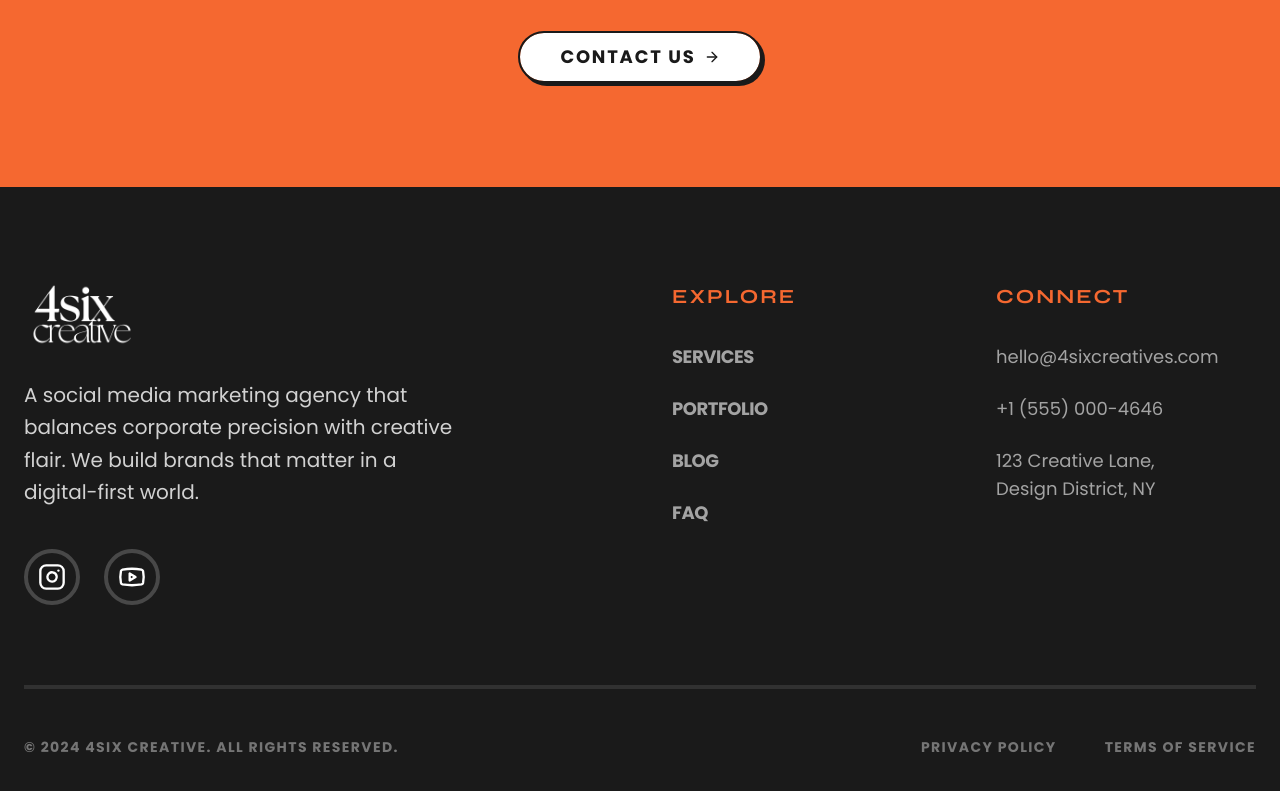
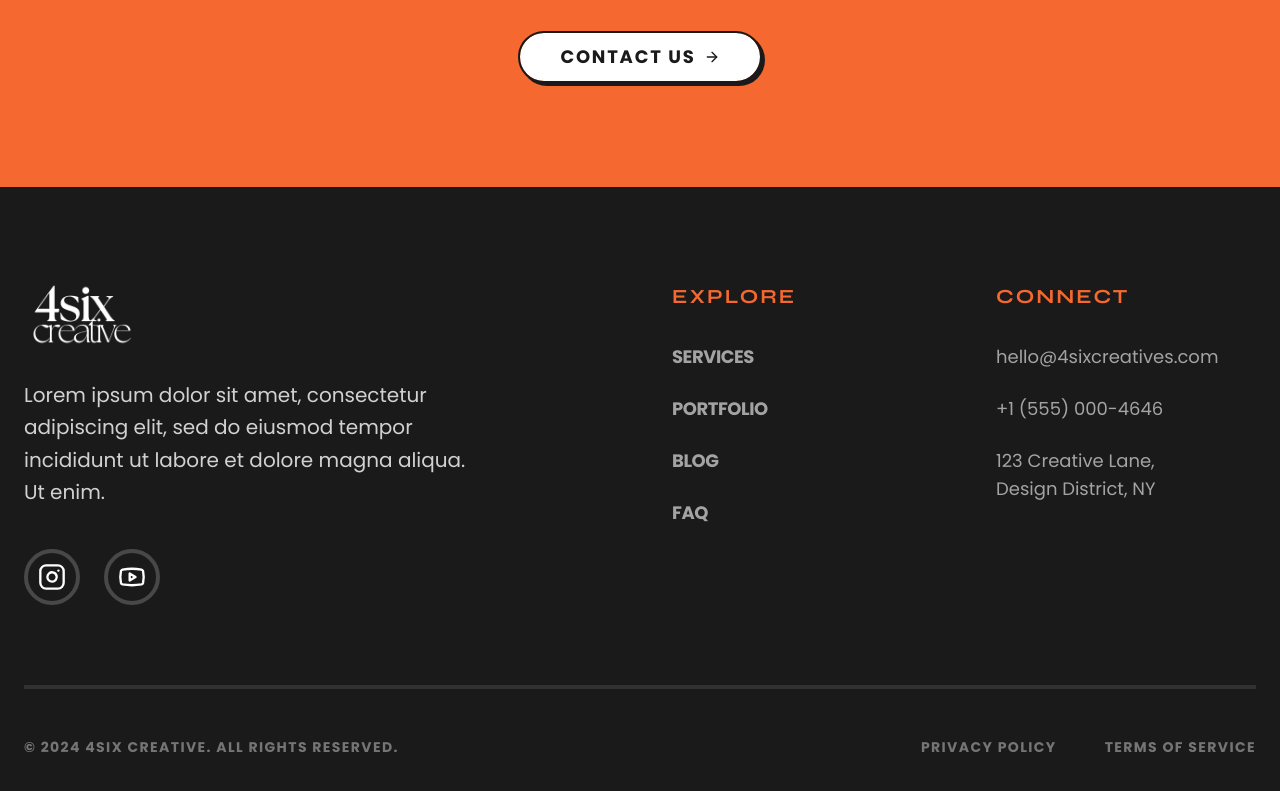
Before and after one commit to Hanzm10/4six-creative, a React (Vite) app: page /faq in a window 1280 px wide. Shown: the part 3767-4558 px from the top of the page. Built offline with nearby package versions, Linux system fonts and the light colour scheme; a web font is replaced by a local one.

Commit message:
content: replace body copy with Lorem Ipsum across sections and data files

```diff
--- a/src/components/sections/CEOSection.tsx
+++ b/src/components/sections/CEOSection.tsx
@@ -31,16 +31,16 @@ export function CEOSection() {
             </h2>
             <div className="space-y-4 md:space-y-6 text-base sm:text-lg md:text-xl text-brand-dark/90 leading-relaxed font-medium text-left">
               <p>
-                I left teaching in 2020 to build a business for the first time, and it didn't take long to realize I'd found something that actually fit my personality more than any job ever had before.
+                Lorem ipsum dolor sit amet, consectetur adipiscing elit, sed do eiusmod tempor incididunt ut labore et dolore magna aliqua. Ut enim ad minim veniam, quis nostrud exercitation ullamco laboris.
               </p>
               <p>
-                Growing up, I was never the kid bringing home trophies or pulling straight A's. I didn't stick to one thing for long, and I genuinely thought something was wrong with me. Turns out, I just liked a lot of things a little bit.
+                Lorem ipsum dolor sit amet, consectetur adipiscing elit, sed do eiusmod tempor incididunt ut labore et dolore magna aliqua. Ut enim ad minim veniam, quis nostrud exercitation ullamco laboris nisi ut aliquip ex ea commodo consequat.
               </p>
               <p>
-                <strong className="text-brand-dark font-bold">And that is exactly why social media management clicked for me.</strong> It didn't require being the absolute best at one singular skill. It rewards being good at many different things— and that is what has made me great (and able to make a lot of money).
+                <strong className="text-brand-dark font-bold">Lorem ipsum dolor sit amet, consectetur adipiscing elit.</strong> Sed do eiusmod tempor incididunt ut labore et dolore magna aliqua. Ut enim ad minim veniam, quis nostrud exercitation ullamco laboris nisi ut aliquip ex ea commodo consequat. Duis aute.
               </p>
               <p>
-                Then I started sharing my story, and I was amazed after I received hundreds of DMs from other women who said "that's exactly how I feel."
+                Lorem ipsum dolor sit amet, consectetur adipiscing elit, sed do eiusmod tempor incididunt ut labore et dolore magna aliqua. Ut enim.
               </p>
             </div>
           </div>
--- a/src/components/sections/ProcessSection.tsx
+++ b/src/components/sections/ProcessSection.tsx
@@ -14,16 +14,16 @@ export function ProcessSection() {
             Our <span className="text-brand-lavender italic">Creative</span> Workflow
           </h2>
           <p className="text-lg md:text-xl text-white/80 max-w-2xl mx-auto">
-            How we turn your vision into a high-performing digital ecosystem.
+            Lorem ipsum dolor sit amet, consectetur adipiscing elit, sed.
           </p>
         </div>
 
         <div className="grid md:grid-cols-4 gap-8">
           {[
-            { step: "01", title: "Discovery", desc: "Deep dive into your brand, goals, and audience.", color: "bg-brand-lavender" },
-            { step: "02", title: "Strategy", desc: "Crafting a unique roadmap for your social growth.", color: "bg-brand-peach" },
-            { step: "03", title: "Execution", desc: "High-quality content creation and distribution.", color: "bg-brand-green" },
-            { step: "04", title: "Optimization", desc: "Analyzing data to scale what works best.", color: "bg-brand-orange" }
+            { step: "01", title: "Discovery", desc: "Lorem ipsum dolor sit amet, consectetur adipiscing.", color: "bg-brand-lavender" },
+            { step: "02", title: "Strategy", desc: "Lorem ipsum dolor sit amet, consectetur adipiscing.", color: "bg-brand-peach" },
+            { step: "03", title: "Execution", desc: "Lorem ipsum dolor sit amet.", color: "bg-brand-green" },
+            { step: "04", title: "Optimization", desc: "Lorem ipsum dolor sit amet, consectetur.", color: "bg-brand-orange" }
           ].map((item, idx) => (
             <motion.div
               key={idx}
--- a/src/components/sections/TestimonialsSection.tsx
+++ b/src/components/sections/TestimonialsSection.tsx
@@ -6,28 +6,28 @@ const testimonials = [
     name: "Jasmine R.",
     handle: "@jasminebeautyco",
     role: "Beauty Brand Founder",
-    quote: "4Six Creative completely transformed our Instagram presence. Within 3 months we went from 2K to 18K followers and our DMs were flooded with inquiries. They don't just post — they build a brand.",
+    quote: "Lorem ipsum dolor sit amet, consectetur adipiscing elit. Sed do eiusmod tempor incididunt ut labore et dolore magna aliqua. Ut enim ad minim veniam, quis nostrud exercitation ullamco laboris nisi.",
     accent: "bg-brand-lavender",
   },
   {
     name: "Marcus T.",
     handle: "@marcusfitlife",
     role: "Fitness Coach",
-    quote: "I was skeptical at first but the results speak for themselves. My content finally looks like it belongs next to the biggest names in the industry. ROI has been insane.",
+    quote: "Lorem ipsum dolor sit amet, consectetur adipiscing elit. Sed do eiusmod tempor incididunt ut labore et dolore magna aliqua. Ut enim ad minim veniam, quis nostrud.",
     accent: "bg-brand-peach",
   },
   {
     name: "Priya S.",
     handle: "@priyaeats",
     role: "Food Creator & Restaurateur",
-    quote: "The strategy they built for us was unlike anything I'd seen. Every post has a purpose. We sold out our pop-up event in under 48 hours purely through social.",
+    quote: "Lorem ipsum dolor sit amet, consectetur adipiscing elit. Sed do eiusmod tempor incididunt ut labore et dolore magna aliqua. Ut enim ad minim veniam, quis.",
     accent: "bg-brand-green",
   },
   {
     name: "Derek W.",
     handle: "@derekwlifestyle",
     role: "Lifestyle Influencer",
-    quote: "Working with 4Six feels like having an in-house creative team that actually gets your vision. The visuals, the captions, the timing — everything is dialed in.",
+    quote: "Lorem ipsum dolor sit amet, consectetur adipiscing elit. Sed do eiusmod tempor incididunt ut labore et dolore magna aliqua. Ut enim ad minim veniam.",
     accent: "bg-brand-orange",
   },
 ];
@@ -71,7 +71,7 @@ export function TestimonialsSection() {
             </h2>
           </div>
           <p className="max-w-sm text-brand-dark/70 text-base md:text-lg">
-            Don't take our word for it. Here's what happens when strategy meets creativity.
+            Lorem ipsum dolor sit amet, consectetur adipiscing elit, sed do eiusmod tempor.
           </p>
         </motion.div>
 
--- a/src/data/faqs.ts
+++ b/src/data/faqs.ts
@@ -15,31 +15,31 @@ export const faqs: FAQItem[] = [
     id: 'general-1',
     category: 'General',
     question: 'Who is 4SIX CREATIVE?',
-    answer: 'We\'re a social media marketing agency run by Troyia Monay — built on the belief that brands deserve more than templated posts and recycled strategies. We bring corporate-level precision and real creative energy to every client we work with.',
+    answer: 'Lorem ipsum dolor sit amet, consectetur adipiscing elit, sed do eiusmod tempor incididunt ut labore et dolore magna aliqua. Ut enim ad minim veniam, quis nostrud exercitation ullamco laboris nisi ut aliquip ex ea commodo consequat. Duis aut',
   },
   {
     id: 'general-2',
     category: 'General',
     question: 'Who do you typically work with?',
-    answer: 'We work with personal brands, small businesses, lifestyle creators, and e-commerce brands who are serious about growing their social presence. Our sweet spot is clients who already have a brand voice — they just need the execution muscle to scale it.',
+    answer: 'Lorem ipsum dolor sit amet, consectetur adipiscing elit, sed do eiusmod tempor incididunt ut labore et dolore magna aliqua. Ut enim ad minim veniam, quis nostrud exercitation ullamco laboris nisi ut aliquip ex ea commodo consequat. Duis aute irure do',
   },
   {
     id: 'general-3',
     category: 'General',
     question: 'Do you work with brands outside the US?',
-    answer: 'Yes — we work with clients globally. As long as you\'re active on major platforms (Instagram, TikTok, YouTube, LinkedIn, etc.) and can communicate in English, location isn\'t a barrier for us.',
+    answer: 'Lorem ipsum dolor sit amet, consectetur adipiscing elit, sed do eiusmod tempor incididunt ut labore et dolore magna aliqua. Ut enim ad minim veniam, quis nostrud exercitation ullamco laboris',
   },
   {
     id: 'general-4',
     category: 'General',
     question: 'How are you different from other agencies?',
-    answer: 'Most agencies hand you a strategy deck and a junior coordinator. We stay in the work — every piece of content, every campaign, every result has our fingerprints on it. We don\'t outsource your brand to someone who doesn\'t know it.',
+    answer: 'Lorem ipsum dolor sit amet, consectetur adipiscing elit, sed do eiusmod tempor incididunt ut labore et dolore magna aliqua. Ut enim ad minim veniam, quis nostrud exercitation ullamco laboris nisi ut aliquip ex ea commodo consequa',
   },
   {
     id: 'general-5',
     category: 'General',
     question: 'Can I work with you if I\'m just starting out?',
-    answer: 'Absolutely. Some of our best results have come from brands we helped build from the ground up. If you have a clear vision and you\'re committed to the process, we can help you find your audience and grow fast.',
+    answer: 'Lorem ipsum dolor sit amet, consectetur adipiscing elit, sed do eiusmod tempor incididunt ut labore et dolore magna aliqua. Ut enim ad minim veniam, quis nostrud exercitation ullamco laboris nisi ut aliquip e',
   },
 
   // Services
@@ -47,31 +47,31 @@ export const faqs: FAQItem[] = [
     id: 'services-1',
     category: 'Services',
     question: 'Which platforms do you manage?',
-    answer: 'We specialize in Instagram, TikTok, and YouTube — but we also support Facebook, LinkedIn, and Pinterest depending on your goals. We focus on the platforms that actually move the needle for your specific audience.',
+    answer: 'Lorem ipsum dolor sit amet, consectetur adipiscing elit, sed do eiusmod tempor incididunt ut labore et dolore magna aliqua. Ut enim ad minim veniam, quis nostrud exercitation ullamco laboris nisi ut aliquip ex ea',
   },
   {
     id: 'services-2',
     category: 'Services',
     question: 'Do you create the content too, or just manage it?',
-    answer: 'Both, depending on your package. We offer full-service management that includes content creation (graphics, copy, Reels editing) as well as management-only plans where you supply the raw content and we handle everything else.',
+    answer: 'Lorem ipsum dolor sit amet, consectetur adipiscing elit, sed do eiusmod tempor incididunt ut labore et dolore magna aliqua. Ut enim ad minim veniam, quis nostrud exercitation ullamco laboris nisi ut aliquip ex ea commodo cons',
   },
   {
     id: 'services-3',
     category: 'Services',
     question: 'Do you handle paid ads?',
-    answer: 'Yes — we run Meta (Instagram + Facebook) ad campaigns as an add-on to our management packages. We handle strategy, creative, audience targeting, and reporting. Ad spend is billed separately to your account.',
+    answer: 'Lorem ipsum dolor sit amet, consectetur adipiscing elit, sed do eiusmod tempor incididunt ut labore et dolore magna aliqua. Ut enim ad minim veniam, quis nostrud exercitation ullamco laboris nisi ut aliquip',
   },
   {
     id: 'services-4',
     category: 'Services',
     question: 'Do you offer one-off projects or only retainers?',
-    answer: 'Our core offering is monthly retainers, because consistent strategy produces the best results. We do occasionally take on one-off projects like brand audits, content shoots, or campaign launches — reach out and we\'ll let you know if we can fit it in.',
+    answer: 'Lorem ipsum dolor sit amet, consectetur adipiscing elit, sed do eiusmod tempor incididunt ut labore et dolore magna aliqua. Ut enim ad minim veniam, quis nostrud exercitation ullamco laboris nisi ut aliquip ex ea commodo consequat. Duis aute irure do',
   },
   {
     id: 'services-5',
     category: 'Services',
     question: 'Can I bundle Reels editing with management?',
-    answer: 'Yes — Reels and short-form video editing is one of our most popular add-ons. We can take your raw footage and turn it into scroll-stopping content, or we can handle the full production end-to-end.',
+    answer: 'Lorem ipsum dolor sit amet, consectetur adipiscing elit, sed do eiusmod tempor incididunt ut labore et dolore magna aliqua. Ut enim ad minim veniam, quis nostrud exercitation ullamco laboris nisi.',
   },
 
   // Pricing
@@ -79,31 +79,31 @@ export const faqs: FAQItem[] = [
     id: 'pricing-1',
     category: 'Pricing',
     question: 'How much does it cost?',
-    answer: 'Our packages start at a flat monthly rate and scale based on platforms, content volume, and services included. We don\'t publish prices publicly because we build custom scopes — fill out our application and we\'ll send you a tailored proposal.',
+    answer: 'Lorem ipsum dolor sit amet, consectetur adipiscing elit, sed do eiusmod tempor incididunt ut labore et dolore magna aliqua. Ut enim ad minim veniam, quis nostrud exercitation ullamco laboris nisi ut aliquip ex ea commodo consequat. Duis aute',
   },
   {
     id: 'pricing-2',
     category: 'Pricing',
     question: 'Do you require long-term contracts?',
-    answer: 'We work on 3-month minimum engagements because that\'s the honest timeline for seeing real social media results. After the initial period, we move to monthly rolling agreements so you\'re never locked in longer than you want to be.',
+    answer: 'Lorem ipsum dolor sit amet, consectetur adipiscing elit, sed do eiusmod tempor incididunt ut labore et dolore magna aliqua. Ut enim ad minim veniam, quis nostrud exercitation ullamco laboris nisi ut aliquip ex ea commodo consequa',
   },
   {
     id: 'pricing-3',
     category: 'Pricing',
     question: 'What\'s included in a starter package?',
-    answer: 'Starter packages typically include strategy development, content calendar, a set number of posts per week, community management, and a monthly analytics report. Exact deliverables are scoped per client based on your goals and platforms.',
+    answer: 'Lorem ipsum dolor sit amet, consectetur adipiscing elit, sed do eiusmod tempor incididunt ut labore et dolore magna aliqua. Ut enim ad minim veniam, quis nostrud exercitation ullamco laboris nisi ut aliquip ex ea commodo consequat. Duis',
   },
   {
     id: 'pricing-4',
     category: 'Pricing',
     question: 'Are there setup or onboarding fees?',
-    answer: 'There\'s a one-time onboarding fee that covers the brand audit, strategy session, and getting everything set up on our end. We\'re upfront about this in our proposals — no surprise charges.',
+    answer: 'Lorem ipsum dolor sit amet, consectetur adipiscing elit, sed do eiusmod tempor incididunt ut labore et dolore magna aliqua. Ut enim ad minim veniam, quis nostrud exercitation ullamco labo',
   },
   {
     id: 'pricing-5',
     category: 'Pricing',
     question: 'Do you offer payment plans?',
-    answer: 'Our monthly retainer structure is already a form of payment plan. For larger projects or campaign budgets, we can sometimes work out a split-payment arrangement. Talk to us during onboarding and we\'ll figure out what works.',
+    answer: 'Lorem ipsum dolor sit amet, consectetur adipiscing elit, sed do eiusmod tempor incididunt ut labore et dolore magna aliqua. Ut enim ad minim veniam, quis nostrud exercitation ullamco laboris nisi ut aliquip ex ea commodo co',
   },
 
   // Process
@@ -111,31 +111,31 @@ export const faqs: FAQItem[] = [
     id: 'process-1',
     category: 'Process',
     question: 'What does onboarding look like?',
-    answer: 'After you\'re accepted as a client, we kick off with a brand deep-dive session — we learn your voice, audience, goals, and what\'s worked before. From there we build your first content calendar and get approval before anything goes live.',
+    answer: 'Lorem ipsum dolor sit amet, consectetur adipiscing elit, sed do eiusmod tempor incididunt ut labore et dolore magna aliqua. Ut enim ad minim veniam, quis nostrud exercitation ullamco laboris nisi ut aliquip ex ea commodo consequat. Dui',
   },
   {
     id: 'process-2',
     category: 'Process',
     question: 'How quickly do you respond to messages?',
-    answer: 'During business hours (Monday–Friday, 9am–6pm EST), we typically respond within a few hours. We have a dedicated communication channel for each client so nothing falls through the cracks.',
+    answer: 'Lorem ipsum dolor sit amet, consectetur adipiscing elit, sed do eiusmod tempor incididunt ut labore et dolore magna aliqua. Ut enim ad minim veniam, quis nostrud exercitation ullamco labo',
   },
   {
     id: 'process-3',
     category: 'Process',
     question: 'How often do we have strategy calls?',
-    answer: 'We do a monthly strategy check-in as a standard — more frequent calls are available on higher-tier plans. In between calls, you have async access to your account manager through your client portal.',
+    answer: 'Lorem ipsum dolor sit amet, consectetur adipiscing elit, sed do eiusmod tempor incididunt ut labore et dolore magna aliqua. Ut enim ad minim veniam, quis nostrud exercitation ullamco laboris nisi u',
   },
   {
     id: 'process-4',
     category: 'Process',
     question: 'How does content approval work?',
-    answer: 'We send content batches for review on a set schedule (usually weekly or bi-weekly). You have 48 hours to approve, request edits, or reject. We don\'t post anything without your sign-off.',
+    answer: 'Lorem ipsum dolor sit amet, consectetur adipiscing elit, sed do eiusmod tempor incididunt ut labore et dolore magna aliqua. Ut enim ad minim veniam, quis nostrud exercitation ullamco la',
   },
   {
     id: 'process-5',
     category: 'Process',
     question: 'Can I see my analytics and reports?',
-    answer: 'Yes — every client gets a monthly performance report with the metrics that matter to your goals. We also give you access to a live dashboard so you can check in on performance between reports.',
+    answer: 'Lorem ipsum dolor sit amet, consectetur adipiscing elit, sed do eiusmod tempor incididunt ut labore et dolore magna aliqua. Ut enim ad minim veniam, quis nostrud exercitation ullamco laboris n',
   },
 
   // Results
@@ -143,30 +143,30 @@ export const faqs: FAQItem[] = [
     id: 'results-1',
     category: 'Results',
     question: 'How long until I see results?',
-    answer: 'Honestly — 60 to 90 days for meaningful traction. The first month is setup and foundation. By month two you start seeing what\'s working. Month three is where things usually click and growth compounds.',
+    answer: 'Lorem ipsum dolor sit amet, consectetur adipiscing elit, sed do eiusmod tempor incididunt ut labore et dolore magna aliqua. Ut enim ad minim veniam, quis nostrud exercitation ullamco laboris nisi ut a',
   },
   {
     id: 'results-2',
     category: 'Results',
     question: 'What metrics do you track?',
-    answer: 'It depends on your goals, but core metrics include reach, impressions, engagement rate, follower growth, website clicks, and story views. For ad clients, we also track ROAS, CPC, CPM, and conversion rate.',
+    answer: 'Lorem ipsum dolor sit amet, consectetur adipiscing elit, sed do eiusmod tempor incididunt ut labore et dolore magna aliqua. Ut enim ad minim veniam, quis nostrud exercitation ullamco laboris nisi ut aliqu',
   },
   {
     id: 'results-3',
     category: 'Results',
     question: 'Do you guarantee follower growth?',
-    answer: 'We don\'t guarantee specific follower counts — no ethical agency should. What we do guarantee is consistent, strategic content that grows the right audience for your brand. Vanity metrics don\'t pay the bills; engaged communities do.',
+    answer: 'Lorem ipsum dolor sit amet, consectetur adipiscing elit, sed do eiusmod tempor incididunt ut labore et dolore magna aliqua. Ut enim ad minim veniam, quis nostrud exercitation ullamco laboris nisi ut aliquip ex ea commodo consequat.',
   },
   {
     id: 'results-4',
     category: 'Results',
     question: 'What\'s a realistic ROAS for ads?',
-    answer: 'Our clients average around 4x ROAS on Meta campaigns after the first 60 days of optimization. Early results vary — the first few weeks are learning phase. We don\'t spend aggressively until the data tells us what to scale.',
+    answer: 'Lorem ipsum dolor sit amet, consectetur adipiscing elit, sed do eiusmod tempor incididunt ut labore et dolore magna aliqua. Ut enim ad minim veniam, quis nostrud exercitation ullamco laboris nisi ut aliquip ex ea commodo.',
   },
   {
     id: 'results-5',
     category: 'Results',
     question: 'What happens if I\'m not happy with the work?',
-    answer: 'We have a revision process built into every deliverable. If something isn\'t right, we fix it — that\'s the job. If there\'s a deeper misalignment, we\'ll have a real conversation about it. We\'d rather solve the problem than lose a client.',
+    answer: 'Lorem ipsum dolor sit amet, consectetur adipiscing elit, sed do eiusmod tempor incididunt ut labore et dolore magna aliqua. Ut enim ad minim veniam, quis nostrud exercitation ullamco laboris nisi ut aliquip ex ea commodo consequat. Dui',
   },
 ];
--- a/src/layout/Footer.tsx
+++ b/src/layout/Footer.tsx
@@ -10,7 +10,7 @@ export default function Footer() {
               <img src="/4six-creative-logo-white.png" alt="4SIX CREATIVE" className="h-full object-contain" />
             </div>
             <p className="text-white/80 text-lg md:text-xl max-w-md mb-8 md:mb-10 leading-relaxed">
-              A social media marketing agency that balances corporate precision with creative flair. We build brands that matter in a digital-first world.
+              Lorem ipsum dolor sit amet, consectetur adipiscing elit, sed do eiusmod tempor incididunt ut labore et dolore magna aliqua. Ut enim.
             </p>
             <div className="flex gap-4 md:gap-6">
               {[
--- a/src/pages/AdminPage.tsx
+++ b/src/pages/AdminPage.tsx
@@ -79,7 +79,7 @@ export default function AdminPage() {
               Manage Content
             </h2>
             <p className="text-brand-dark/40 font-bold uppercase tracking-[0.2em] text-xs">
-              Portfolio & Social Feed Control
+              Lorem ipsum dolor sit amet, co.
             </p>
           </header>
 
```
Also changed, not shown: src/data/blogPosts.ts (+8 -8 lines).
